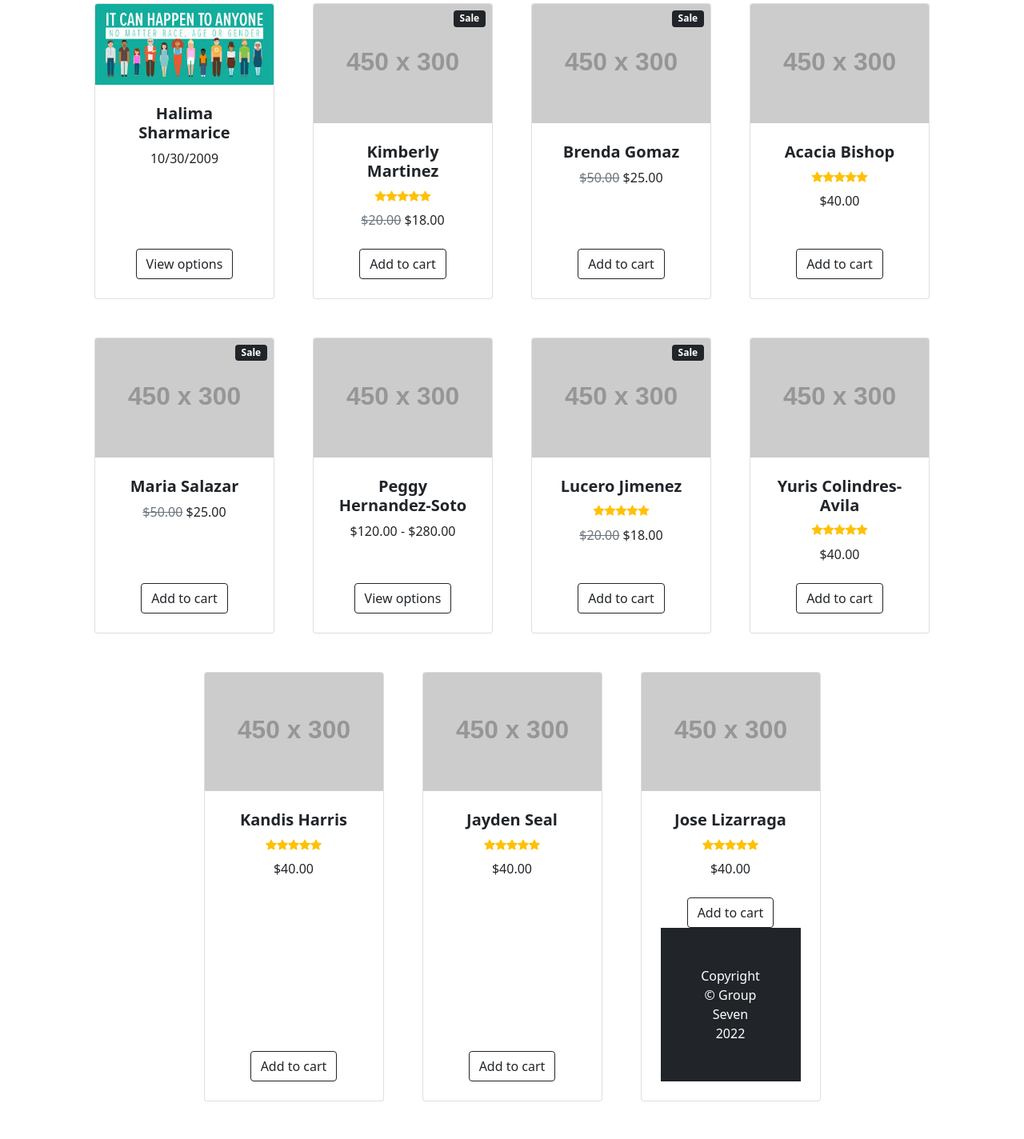
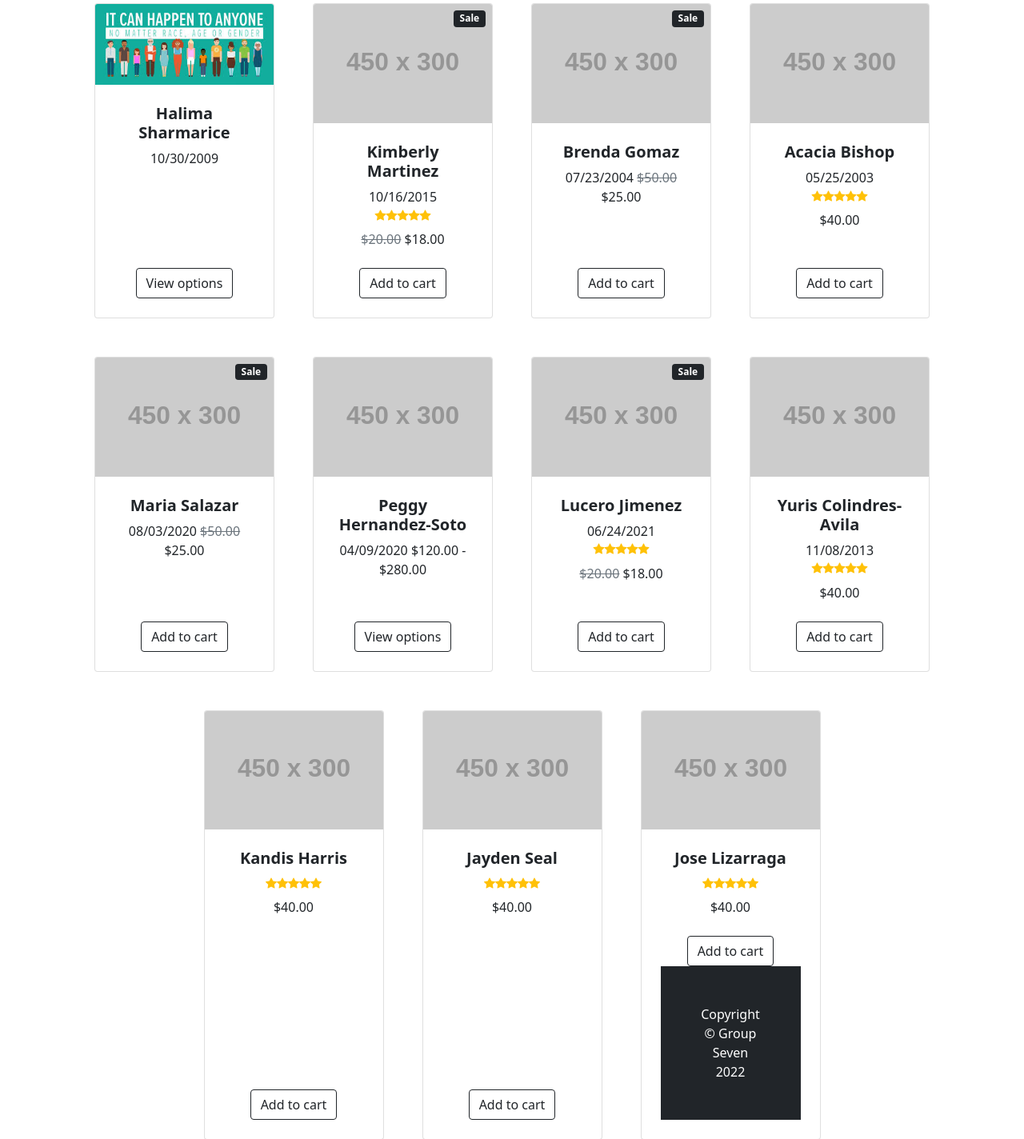
Before and after one commit to oliverescobar/missingPersons, a Django app: page / in a window 1280 px wide. Shown: the part 445-1869 px from the top of the page at 80% size. Before the commit the page ends 1822 px from the top, so only its background shows below. Run offline with Django 4.2, Linux system fonts and the light colour scheme; grey boxes labelled with a size stand in for pictures from a placeholder-image service; some libraries are stand-ins or nearby versions.

Commit message:
Update homepage.html

```diff
--- a/missingPersons/templates/homepages/homepage.html
+++ b/missingPersons/templates/homepages/homepage.html
@@ -133,6 +133,8 @@
                 <div class="text-center">
                   <!-- Product name-->
                   <h5 class="fw-bolder">Kimberly Martinez</h5>
+                   <!-- Date Missing -->
+                   10/16/2015
                   <!-- Product reviews-->
                   <div
                     class="d-flex justify-content-center small text-warning mb-2"
@@ -180,6 +182,8 @@
                 <div class="text-center">
                   <!-- Product name-->
                   <h5 class="fw-bolder">Brenda Gomaz</h5>
+                   <!-- Date Missing -->
+                   07/23/2004
                   <!-- Product price-->
                   <span class="text-muted text-decoration-line-through"
                     >$50.00</span
@@ -210,6 +214,8 @@
                 <div class="text-center">
                   <!-- Product name-->
                   <h5 class="fw-bolder">Acacia Bishop</h5>
+                   <!-- Date Missing -->
+                   05/25/2003
                   <!-- Product reviews-->
                   <div
                     class="d-flex justify-content-center small text-warning mb-2"
@@ -254,6 +260,8 @@
                 <div class="text-center">
                   <!-- Product name-->
                   <h5 class="fw-bolder">Maria Salazar</h5>
+                   <!-- Date Missing -->
+                   08/03/2020
                   <!-- Product price-->
                   <span class="text-muted text-decoration-line-through"
                     >$50.00</span
@@ -284,6 +292,8 @@
                 <div class="text-center">
                   <!-- Product name-->
                   <h5 class="fw-bolder">Peggy Hernandez-Soto</h5>
+                   <!-- Date Missing -->
+                   04/09/2020
                   <!-- Product price-->
                   $120.00 - $280.00
                 </div>
@@ -318,6 +328,8 @@
                 <div class="text-center">
                   <!-- Product name-->
                   <h5 class="fw-bolder">Lucero Jimenez</h5>
+                   <!-- Date Missing -->
+                   06/24/2021
                   <!-- Product reviews-->
                   <div
                     class="d-flex justify-content-center small text-warning mb-2"
@@ -358,6 +370,8 @@
                 <div class="text-center">
                   <!-- Product name-->
                   <h5 class="fw-bolder">Yuris Colindres-Avila</h5>
+                   <!-- Date Missing -->
+                   11/08/2013
                   <!-- Product reviews-->
                   <div
                     class="d-flex justify-content-center small text-warning mb-2"
```
